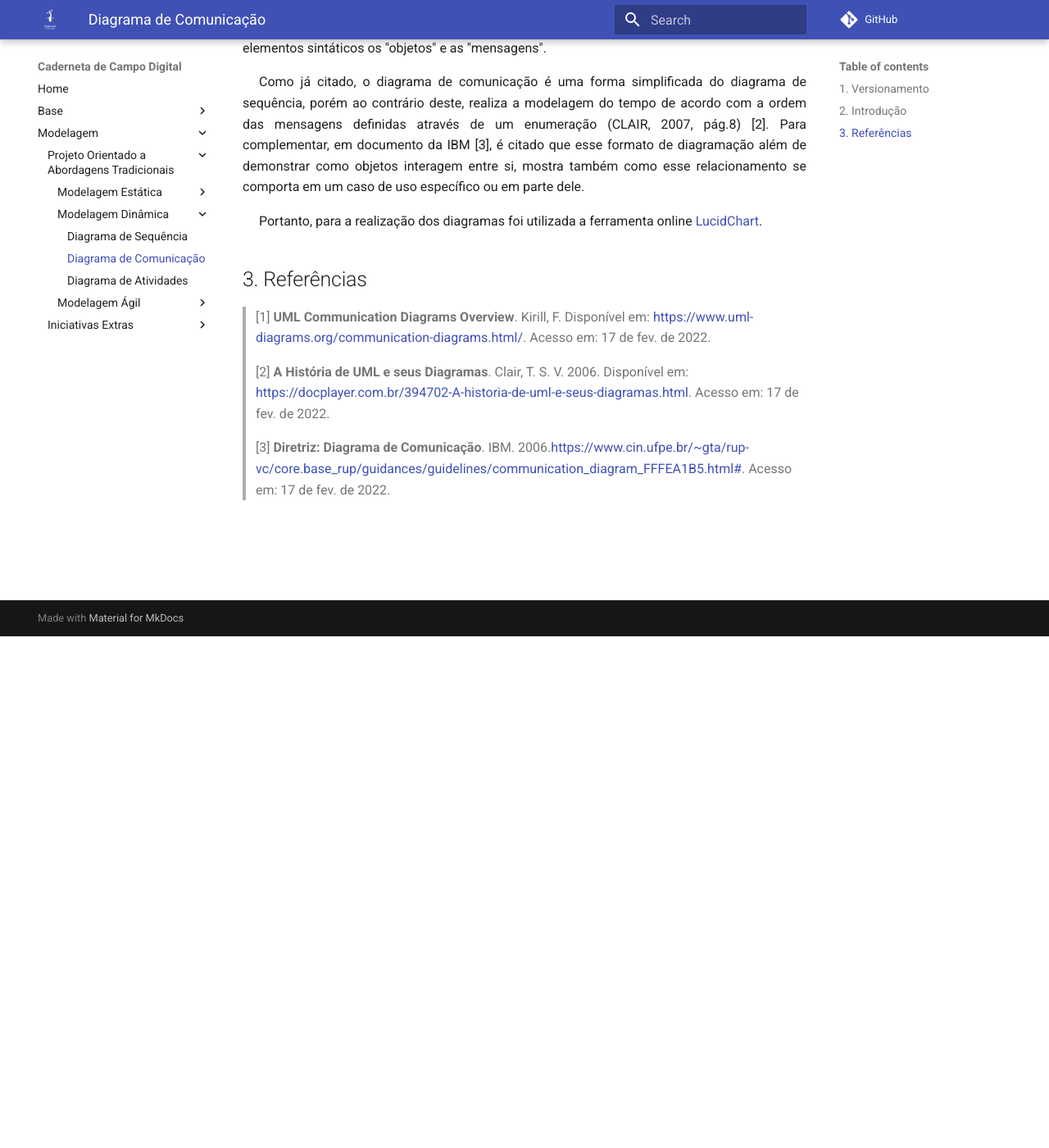
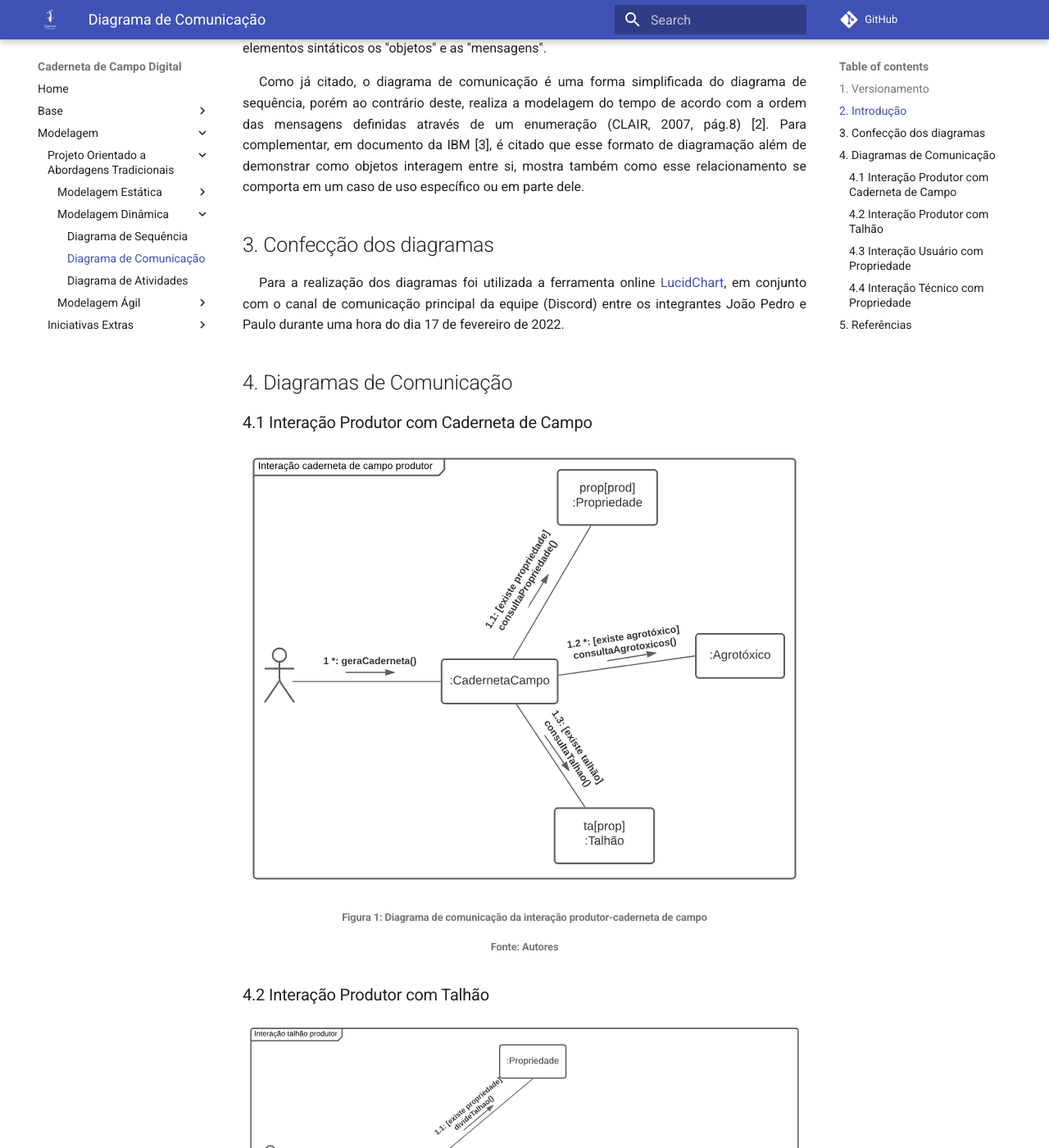
Before and after one commit to UnBArqDsw2021-2/2021.2_G4_CadernetaDeCampoDigital_docs, an MkDocs documentation site: the page built from docs/modelagem/dinamica/diagrama_de_comunicacao.md, in a window 1280 px wide and 1400 px high, scrolled down 624 px. Shown: the whole window at 82% size. Built offline with MkDocs 1.6.1 and Material for MkDocs 9.7.7, drawn with Linux system fonts in a browser that asks for light colours; comment, search, counter and statistics services are not loaded; some of the changed text lies outside the part shown.

Commit message:
#61 Adicionando diagramas de comunicação
Co-authored-by: PauloAbiAcl <pv.silva23@hotmail.com>

```diff
--- a/docs/modelagem/dinamica/diagrama_de_comunicacao.md
+++ b/docs/modelagem/dinamica/diagrama_de_comunicacao.md
@@ -13,9 +13,32 @@
 <p align="justify" style="text-indent: 20px">Dentre os muitos diagramas de interação - aqueles que mostram a interação entre objetos e/ou partes - que são possíveis de serem representados através da linguagem UML (Unified Modeling Language), a equipe escolheu representar o projeto através do diagrama de comunicação.</p>
 <p align="justify" style="text-indent: 20px">Esse modelo de diagrama corresponde à "uma forma simplificada dos diagramas de sequência sem os mecanismos de estruturação" [1]. Além disso, essa diagramação conforme Clair [2], visa descrever a interação entre objectos de um projeto, utilizando como principais elementos sintáticos os "objetos" e as "mensagens".</p>
 <p align="justify" style="text-indent: 20px">Como já citado, o diagrama de comunicação é uma forma simplificada do diagrama de sequência, porém ao contrário deste, realiza a modelagem do tempo de acordo com a ordem das mensagens definidas através de um enumeração (CLAIR, 2007, pág.8) [2]. Para complementar, em documento da IBM [3], é citado que esse formato de diagramação além de demonstrar como objetos interagem entre si, mostra também como esse relacionamento se comporta em um caso de uso específico ou em parte dele.</p>
-<p align="justify" style="text-indent: 20px">Portanto, para a realização dos diagramas foi utilizada a ferramenta online <a href="https://lucidchart.com">LucidChart</a>.</p>
 
-## 3. Referências
+## 3. Confecção dos diagramas
+<p align="justify" style="text-indent: 20px">Para a realização dos diagramas foi utilizada a ferramenta online <a href="https://lucidchart.com">LucidChart</a>, em conjunto com o canal de comunicação principal da equipe (Discord) entre os integrantes João Pedro e Paulo durante uma hora do dia 17 de fevereiro de 2022.</p>
+
+## 4. Diagramas de Comunicação
+### 4.1 Interação Produtor com Caderneta de Campo
+<img src="../../../assets/modelagem/dinamica/diagramaComunicacao1.svg" class="zoom"/>
+<h6 align = "center">Figura 1: Diagrama de comunicação da interação produtor-caderneta de campo</h6>
+<h6 align = "center">Fonte: Autores</h6>
+
+### 4.2 Interação Produtor com Talhão
+<img src="../../../assets/modelagem/dinamica/diagramaComunicacao2.svg" class="zoom"/>
+<h6 align = "center">Figura 2: Diagrama de comunicação da interação produtor-talhão</h6>
+<h6 align = "center">Fonte: Autores</h6>
+
+### 4.3 Interação Usuário com Propriedade
+<img src="../../../assets/modelagem/dinamica/diagramaComunicacao3.svg" class="zoom"/>
+<h6 align = "center">Figura 3: Diagrama de comunicação da interação usuario-propriedade</h6>
+<h6 align = "center">Fonte: Autores</h6>
+
+### 4.4 Interação Técnico com Propriedade
+<img src="../../../assets/modelagem/dinamica/diagramaComunicacao4.svg" class="zoom"/>
+<h6 align = "center">Figura 4: Diagrama de comunicação da interação técnico-propriedade</h6>
+<h6 align = "center">Fonte: Autores</h6>
+
+## 5. Referências
 
 > [1] **UML Communication Diagrams Overview**. Kirill, F. Disponível em: <a href="https://www.uml-diagrams.org/communication-diagrams.html/" target="_blanck">https://www.uml-diagrams.org/communication-diagrams.html/</a>. Acesso em: 17 de fev. de 2022.
 
```
Also changed, not shown: docs/assets/modelagem/dinamica/diagramaComunicacao1.svg (added), docs/assets/modelagem/dinamica/diagramaComunicacao2.svg (added), docs/assets/modelagem/dinamica/diagramaComunicacao3.svg (added), docs/assets/modelagem/dinamica/diagramaComunicacao4.svg (added).
